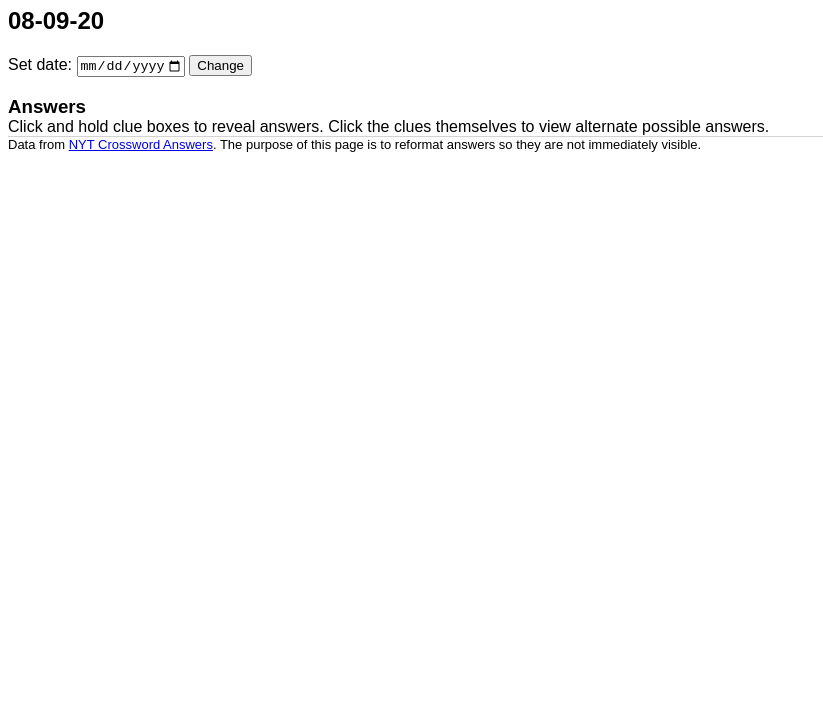
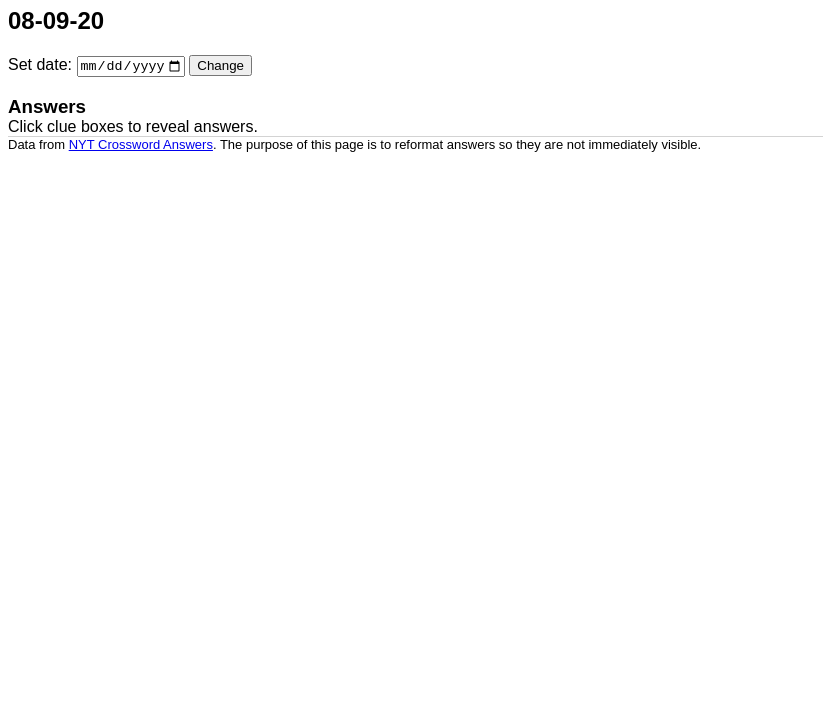
Before and after one commit to battological/nytcrosswords, a website with bundled scripts: page dist/index.html in a window 1280 px wide. Shown: the part 73-800 px from the top of the page, without its empty margins (0-823 px from the left). Built offline with nearby package versions, Linux system fonts and the light colour scheme; no server answers; a web font is replaced by a local one.

Commit message:
fixed instructions

```diff
--- a/dist/index.html
+++ b/dist/index.html
@@ -66,7 +66,7 @@
         </div>
         <div id="answers">
             <h3 style="margin-bottom: 0;">Answers</h3>
-            <div class="instructions">Click and hold clue boxes to reveal answers. Click the clues themselves to view alternate possible answers.</div>
+            <div class="instructions">Click clue boxes to reveal answers.</div>
             <div id="answers-container"></div>
         </div>
         <footer>Data from <a href="https://nytcrosswordanswers.org/">NYT Crossword Answers</a>. The purpose of this page is to reformat answers so they are not immediately visible.</footer>
```
